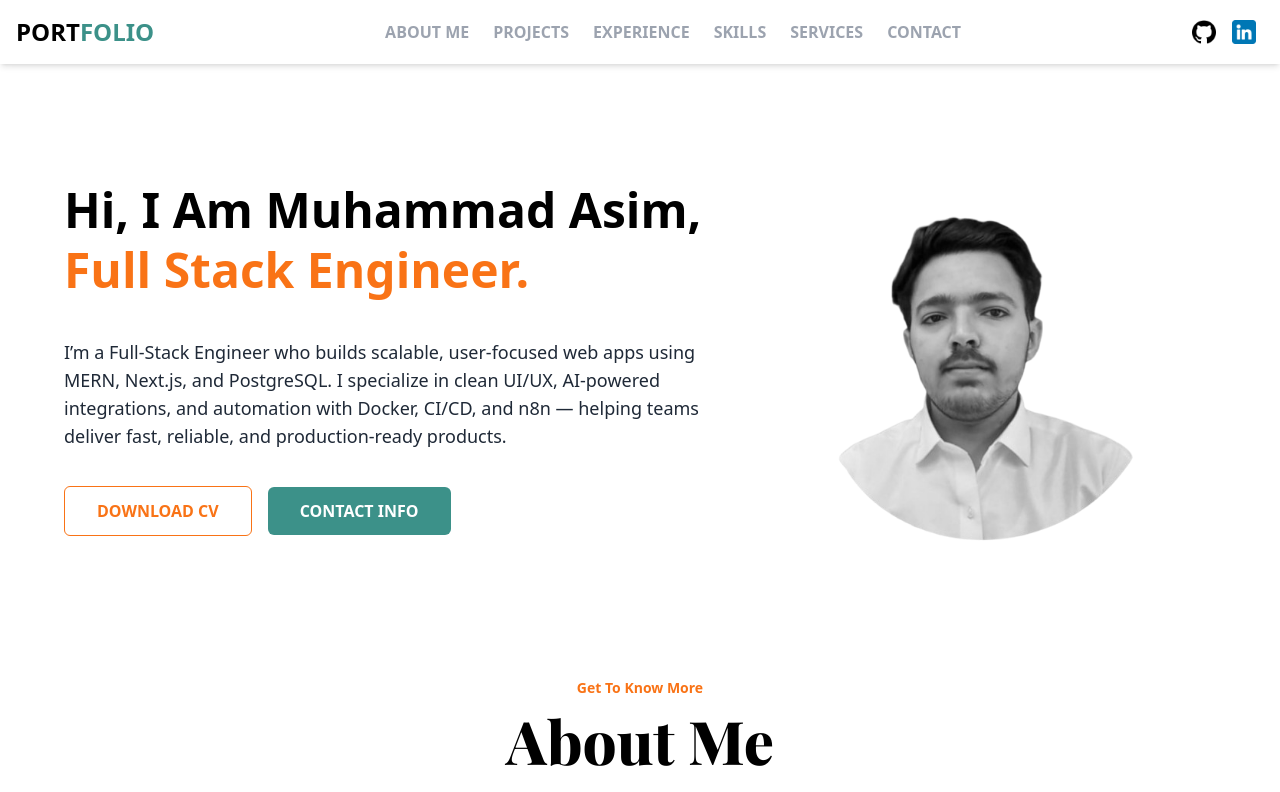
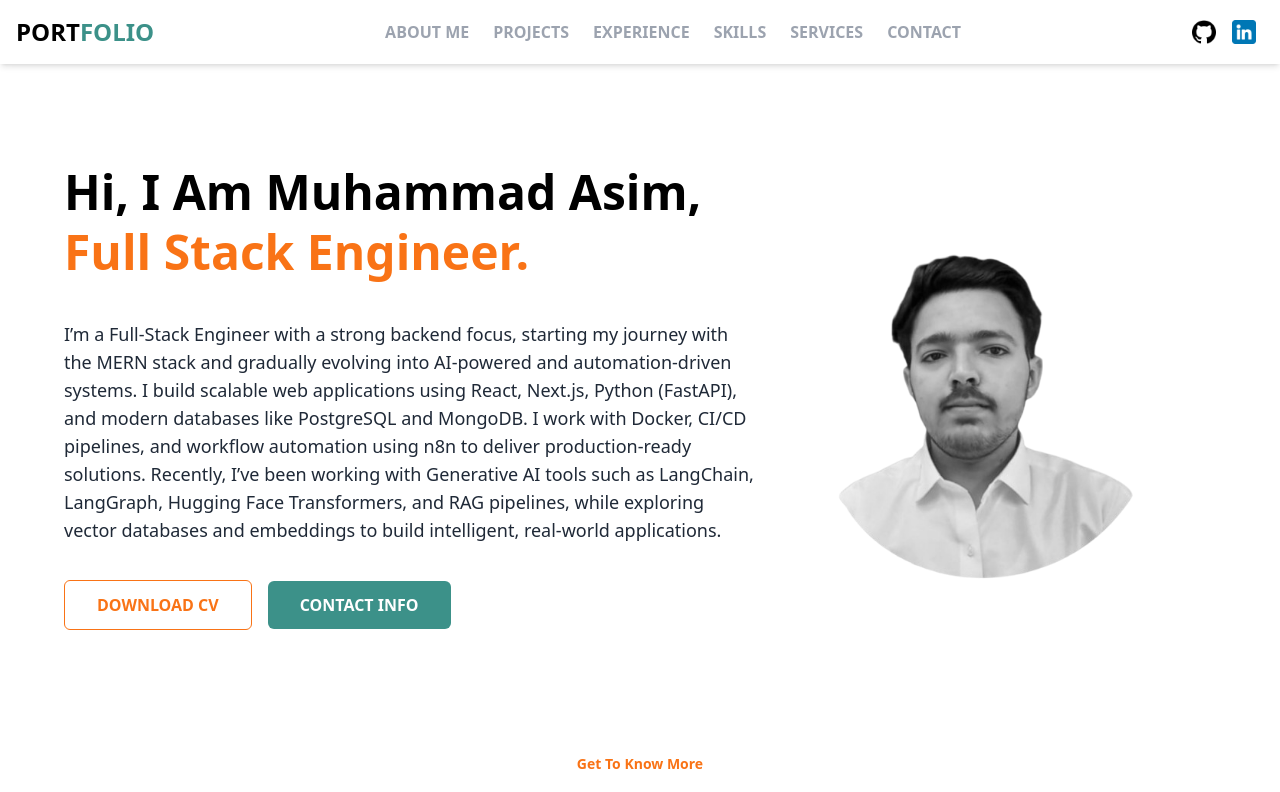
Before and after one commit to Muhammadasim225/portfolio-webapp-frontend, a React (Vite) app in the folder portfolio-app/: page /aboutme in a window 1280 px wide. Shown: the top 792 px of the page. Built offline with nearby package versions, Linux system fonts and the light colour scheme; a web font is replaced by a local one.

Commit message:
Revise homepage description for clarity and focus
Updated personal description to emphasize backend focus and recent technologies.

```diff
--- a/portfolio-app/src/components/Homepage.jsx
+++ b/portfolio-app/src/components/Homepage.jsx
@@ -82,9 +82,12 @@ const vari = {
              text-left text-gray-800 leading-relaxed
              text-sm sm:text-lg md:text-lg lg:text-md xl:text-md 2xl:text-[1.4rem]"
 >
-  I’m a Full-Stack Engineer who builds scalable, user-focused web apps using MERN, Next.js, and PostgreSQL.
-  I specialize in clean UI/UX, AI-powered integrations, and automation with Docker, CI/CD, and n8n —
-  helping teams deliver fast, reliable, and production-ready products.
+  I’m a Full-Stack Engineer with a strong backend focus, starting my journey with the MERN stack and gradually evolving into AI-powered and automation-driven systems.
+
+I build scalable web applications using React, Next.js, Python (FastAPI), and modern databases like PostgreSQL and MongoDB. I work with Docker, CI/CD pipelines, and workflow automation using n8n to deliver production-ready solutions.
+
+Recently, I’ve been working with Generative AI tools such as LangChain, LangGraph, Hugging Face Transformers, and RAG pipelines, while exploring vector databases and embeddings to build intelligent, real-world applications.
+
 </motion.p>
 
 
```
